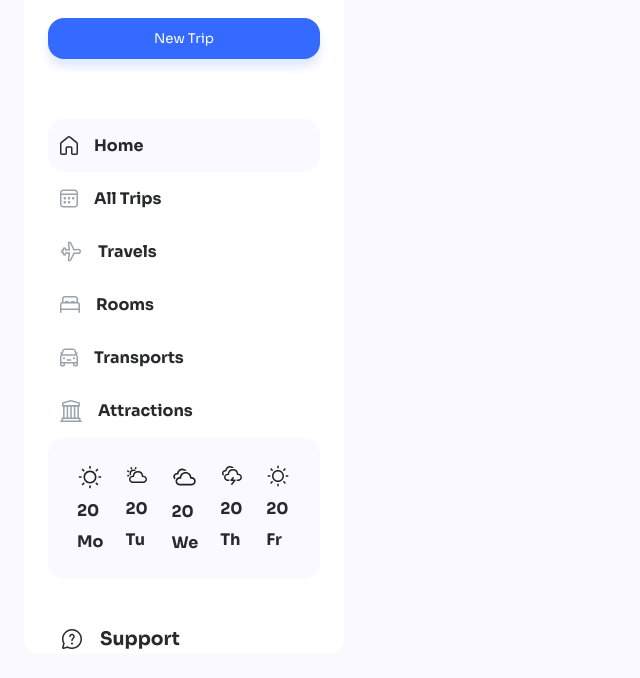
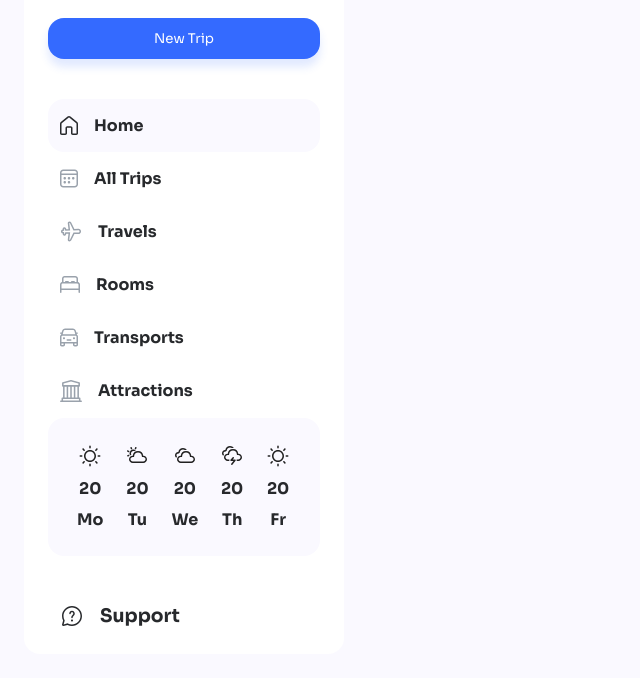
Before and after one commit to Orujhimaru/Trip-it, a plain HTML site: page index.html in a window 1280 px wide. Shown: the part 122-800 px from the top of the page, without its empty margins (0-640 px from the left). Drawn offline with Linux system fonts and the light colour scheme; no server answers.

Commit message:
Reponsiveness

```diff
--- a/index.scss
+++ b/index.scss
@@ -40,7 +40,7 @@ body {
 }
 
 .sidebar-nav {
-  margin-top: 60px;
+  margin-top: 40px;
   li {
     border-radius: 16px;
     &:first-child {
@@ -73,6 +73,8 @@ body {
 .column {
   display: flex;
   flex-direction: column;
+  justify-content: center;
+  align-items: center;
   gap: 10px;
   padding: 2px 5px;
 }
```
Also changed, not shown: index.css, 1 other file.
